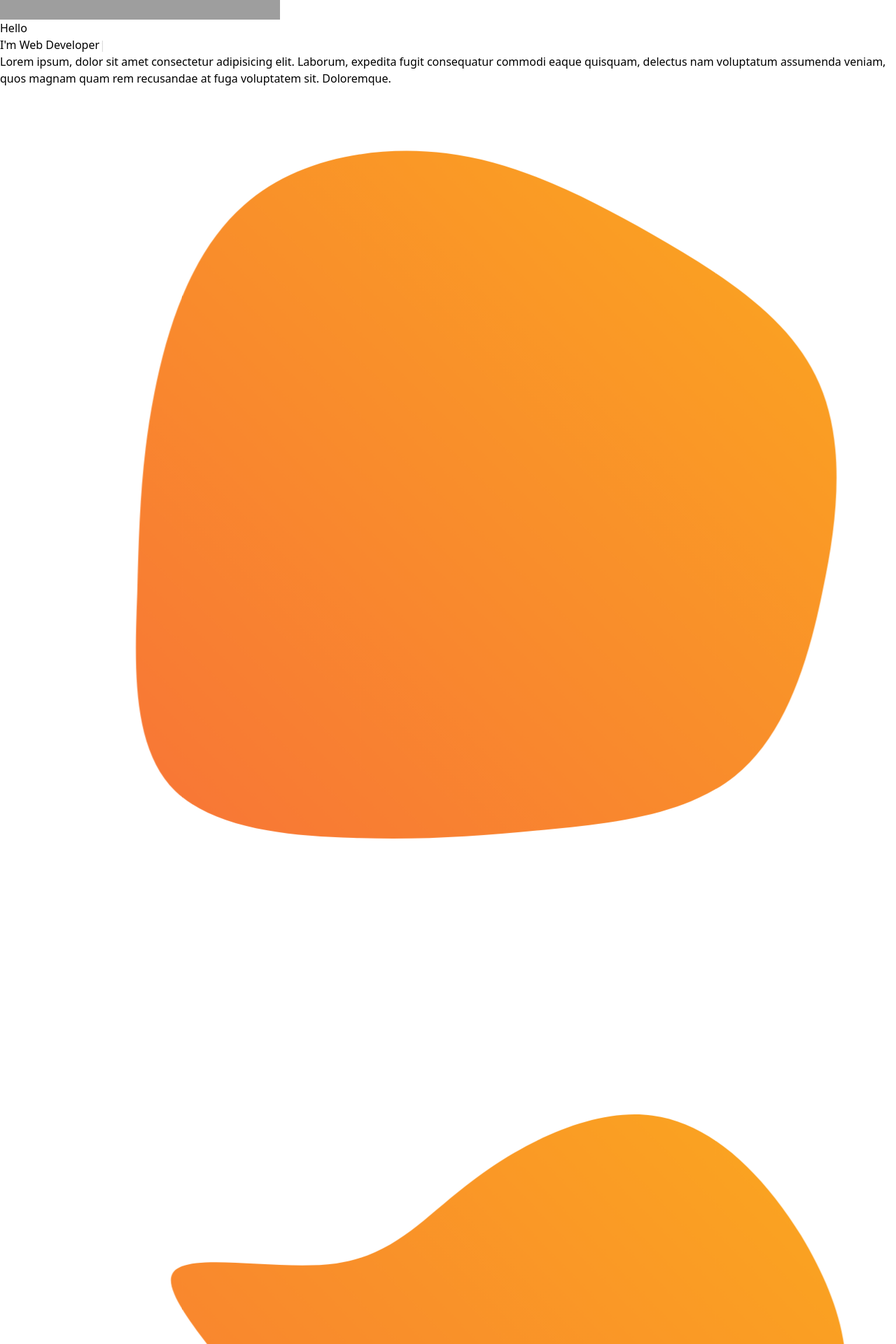
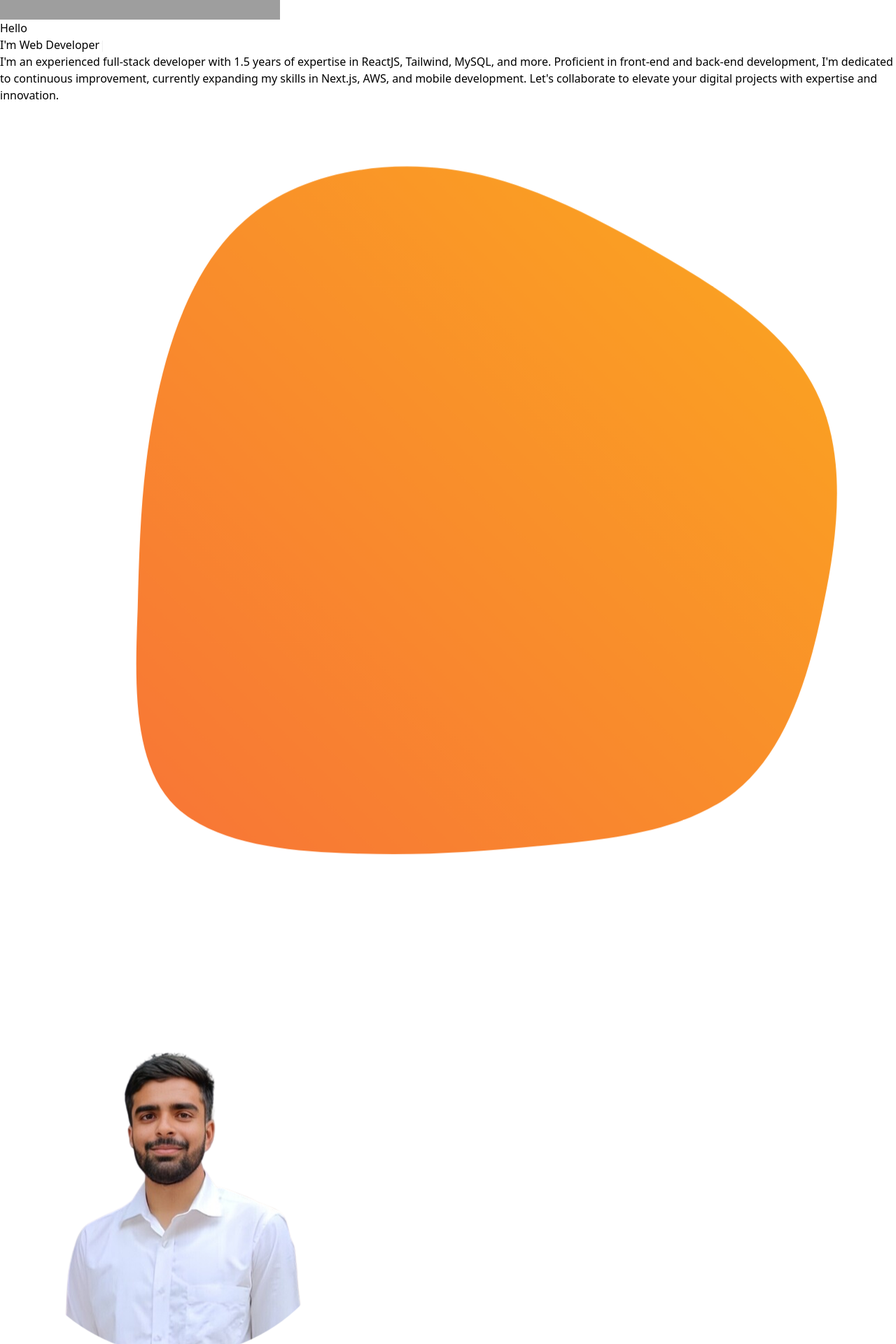
Before and after one commit to suhaasv7/portfolio1, a React (Vite) app: page / in a window 1280 px wide. Shown: the part 1280-3200 px from the top of the page at 70% size. Built offline with nearby package versions, Linux system fonts and the light colour scheme; grey boxes are pictures that could not be loaded.

Commit message:
made webpage responsive

```diff
--- a/index.html
+++ b/index.html
@@ -2,7 +2,7 @@
 <html lang="en">
   <head>
     <meta charset="UTF-8" />
-    <link rel="icon" type="image/svg+xml" href="/profile.jpg" />
+    <link rel="icon" type="image/svg+xml" href="/profile-pic.png" />
     <meta name="viewport" content="width=device-width, initial-scale=1.0" />
     <title>My Portfolio</title>
   </head>
--- a/src/App.css
+++ b/src/App.css
@@ -1,13 +1,17 @@
 .profile {
   position: relative;
   animation: image 20s linear infinite;
+  border-radius: 100%;
 }
+
+/* .container {
+  border-image: fill 0 linear-gradient(287deg, #FF6600, #ffffa1);
+} */
 
 .splash {
   position: relative;
   animation: bg 20s ease-in-out infinite;
 }
-
 
 .hero::before {
   position: absolute;
@@ -20,6 +24,8 @@
   background: linear-gradient(287deg, #FF6600, #ffffa1);
   z-index: -1;
   animation: blob1 15s ease-in-out infinite;
+  opacity: 0.7;
+  filter: blur(30px);
 }
 
 .hero::after {
@@ -33,6 +39,8 @@
   background: linear-gradient(129deg, #FF6600, #ffffa1);
   z-index: -10;
   animation: blob1 10s ease-in-out infinite;
+  opacity: 0.7;
+  filter: blur(30px);
 }
 
 @keyframes blob1 {
--- a/src/components/Footer.jsx
+++ b/src/components/Footer.jsx
@@ -2,33 +2,33 @@ const links = "text-black hover:text-orange-600"
 
 export default function Footer() {
   return (
-    <div className="flex justify-between mb-10 mt-28 max-w-4xl mx-auto items-center">
+    <div className="flex flex-col items-center justify-between max-w-6xl gap-10 px-5 pb-12 mx-auto mt-16 lg:px-20 lg:flex-row">
 
       <div>
         <p>
-          © 2023 Suhaas Vijay. All rights reserved.
+          © 2024 Suhaas V. All rights reserved.
         </p>
         <p>
-          Made with ❤️ by Suhaas Vijay
+          Made with ❤️ by Suhaas V
         </p>
       </div>
 
-      <div className="p-2 border-2 border-orange-400 w-fit h-fit cursor-pointer">
+      <div className="p-2 text-white bg-orange-500 rounded-md cursor-pointer w-fit h-fit">
         Contact Me
       </div>
 
-      <div className="flex flex-col space-y-1 ">
+      {/* <div className="flex flex-col space-y-1 ">
         <a href="#" className={links}> Home</a>
         <a href="#"> About</a>
         <a href="#"> Skills</a>
         <a href="#"> Blogs</a>
       </div>
 
-      <div className='flex space-y-2 items-center flex-col'>
+      <div className='flex flex-col items-center space-y-2'>
         <a href='#'><img src='/icons/instagram.svg' alt='instagram' className='w-8' /></a>
         <a href='https://www.linkedin.com/in/suhaasv7/' target='blank'><img src='/icons/linkedin.svg' alt='linkedin' className='w-8' /></a>
         <a href='https://github.com/suhaasvijay' target='blank'><img src='/icons/github.svg' alt='github' className='w-8' /></a>
-      </div>
+      </div> */}
 
     </div>
   )
--- a/src/components/MainSection.jsx
+++ b/src/components/MainSection.jsx
@@ -19,17 +19,21 @@ export default function MainSection() {
   return (
     <div>
 
-      <div className='flex mt-10 justify-between relative hero'>
-        <div className='my-auto ml-20'>
+      <div className='relative flex flex-col items-center justify-between px-5 mt-10 hero lg:flex-row'>
+        <div className='my-auto lg:ml-20'>
           <h1 className='text-4xl font-bold'>Hello</h1>
           <p className='text-[55px] font-bold text-gray-800'>I&apos;m <span className='text-orange-600' ref={el}>Full stack Developer</span></p>
-          <p className='w-[500px] text-sm text-justify'>
-            Lorem ipsum, dolor sit amet consectetur adipisicing elit. Laborum, expedita fugit consequatur commodi eaque quisquam, delectus nam voluptatum assumenda veniam, quos magnam quam rem recusandae at fuga voluptatem sit. Doloremque.
+          <p className='max-w-[500px] text-sm text-justify flex flex-wrap '>
+            I'm an experienced full-stack developer with 1.5 years of expertise in ReactJS, Tailwind, MySQL, and more. Proficient in front-end and back-end development, I'm dedicated to continuous improvement, currently expanding my skills in Next.js, AWS, and mobile development. Let's collaborate to elevate your digital projects with expertise and innovation.
           </p>
         </div>
-        <img className='w-[45%] absolute right-0 -bottom-20 splash' src='/splash.svg' />
-        <img className='w-[20%] absolute -right-40 -top-10 splash' src='/blob.svg' />
-        <img className='profile w-[45%]' src='/profile-bg.png' />
+        <div>
+          <img className='w-[45%] absolute right-0 -bottom-20 splash hidden lg:block opacity-60 blur-2xl' src='/splash.svg' />
+          {/* <img className='w-[20%] absolute -right-40 -top-10 splash hidden lg:block' src='/blob.svg' /> */}
+          <div className='container'>
+            <img className='profile' src='/profile-bg.png' />
+          </div>
+        </div>
       </div>
 
     </div>
--- a/src/components/Navbar.jsx
+++ b/src/components/Navbar.jsx
@@ -3,16 +3,16 @@ export default function Navbar() {
     <div>
 
       <nav className='flex justify-between p-4'>
-        <div className='font-bold text-2xl uppercase text-gray-700 tracking-widest items-center'>
-          folio<span className='text-orange-500 text-2xl'>.</span>
+        <div className='items-center text-2xl font-bold tracking-widest text-gray-700 uppercase'>
+          folio<span className='text-2xl text-orange-500'>.</span>
         </div>
-        <div className='flex space-x-4 uppercase tracking-wide items-center'>
+        <div className='items-center hidden space-x-4 tracking-wide uppercase md:flex'>
           <a className='hover:text-orange-500' href='#'>home</a>
           <a className='hover:text-orange-500' href='#'>about</a>
           <a className='hover:text-orange-500' href='#'>skills</a>
           <a className='hover:text-orange-500' href='#'>blogs</a>
         </div>
-        <div className='flex space-x-2 items-center'>
+        <div className='flex items-center space-x-2'>
           <a href='#'><img src='/icons/instagram.svg' alt='instagram' className='w-8' /></a>
           <a href='https://www.linkedin.com/in/suhaasv7/' target='blank'><img src='/icons/linkedin.svg' alt='linkedin' className='w-8' /></a>
           <a href='https://github.com/suhaasvijay' target='blank'><img src='/icons/github.svg' alt='github' className='w-8' /></a>
```
Also changed, not shown: public/profile-pic.png (added), public/profile.jpg (deleted).
